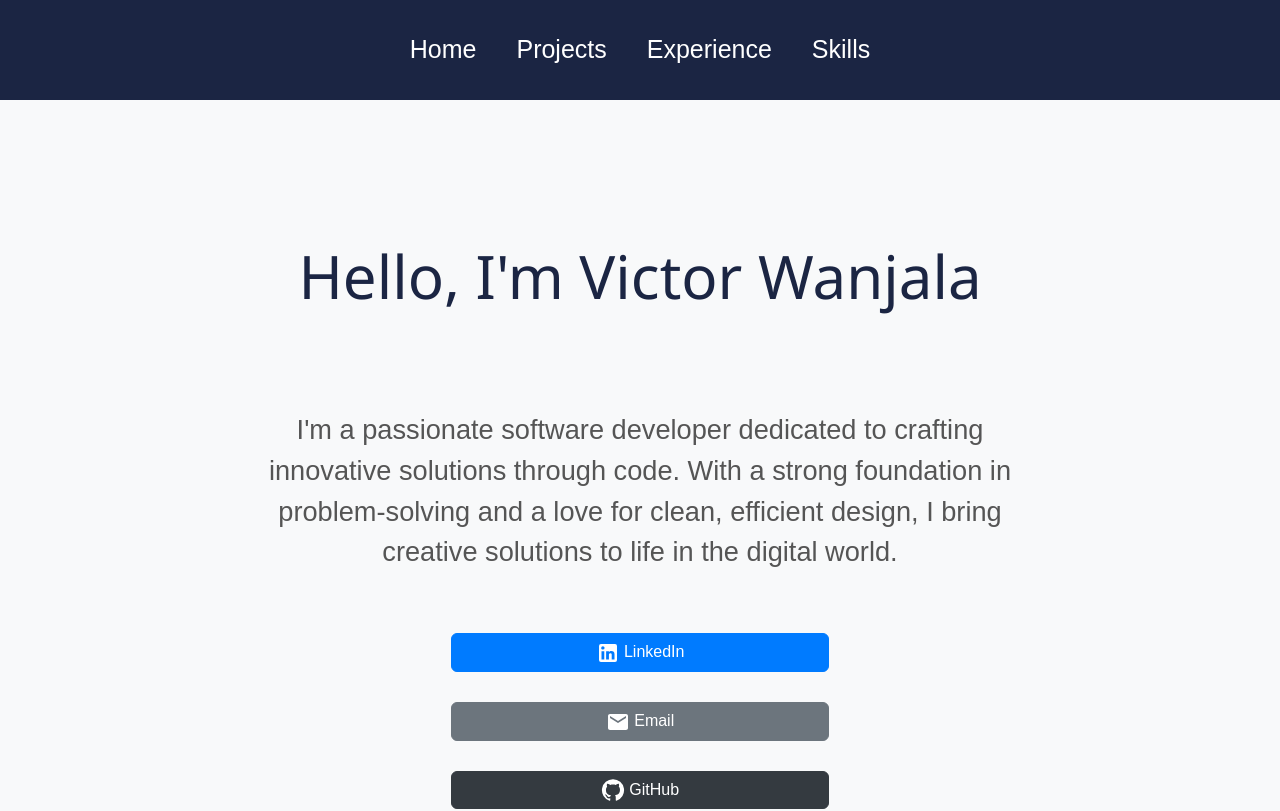
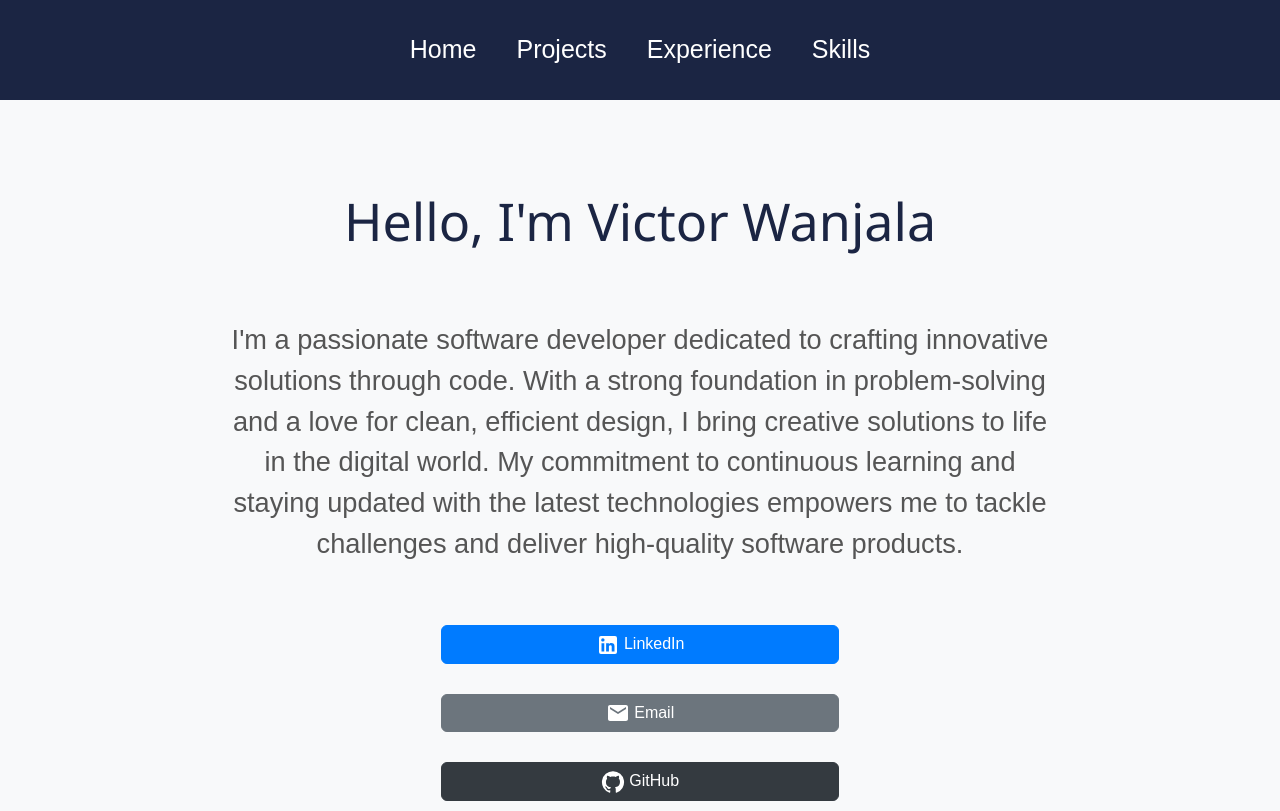
Before and after one commit to VictorWanjala/My-portfolio, a React (Create React App) app: page / in a window 1280 px wide. Shown: the top 811 px of the page. Built offline with nearby package versions, Linux system fonts and the light colour scheme.

Commit message:
updating projects

```diff
--- a/src/pages/Home.js
+++ b/src/pages/Home.js
@@ -10,9 +10,11 @@ function Home() {
         <div className='col-md-8'>
           <h2>Hello, I'm Victor Wanjala</h2>
           <p className='lead'>
-            I'm a passionate software developer dedicated to crafting innovative solutions through code. With a strong
-            foundation in problem-solving and a love for clean, efficient design, I bring creative solutions to life
-            in the digital world.
+          I'm a passionate software developer dedicated to crafting innovative solutions through code.
+  With a strong foundation in problem-solving and a love for clean, efficient design,
+  I bring creative solutions to life in the digital world.
+  My commitment to continuous learning and staying updated with the latest technologies
+  empowers me to tackle challenges and deliver high-quality software products.
           </p>
         </div>
         <div className='col-md-4'>
--- a/src/styles/Home.css
+++ b/src/styles/Home.css
@@ -1,12 +1,12 @@
 
 
 .container-fluid.home {
-  padding: 50px;
+  padding: 20px;
   background-color: #f8f9fa; /* Light gray background */
 }
 
 .row.about {
-  margin-top: 20px;
+  margin-top: 10px;
 }
 
 .about {
@@ -15,14 +15,15 @@
   align-items: center;
   text-align: center;
   color: black;
-  padding: 70px 0; /* Adjusted padding */
+  padding: 60px 0;
+
 }
 
 .about h2 {
   font-family: "Segoe UI", Tahoma, Geneva, Verdana, sans-serif;
-  font-size: 60px;
+  font-size: 52px;
   color: #1b2543;
-  height: 130px;
+  height: 90px;
   margin-bottom: 40px; /* Added margin bottom */
 }
 
```
